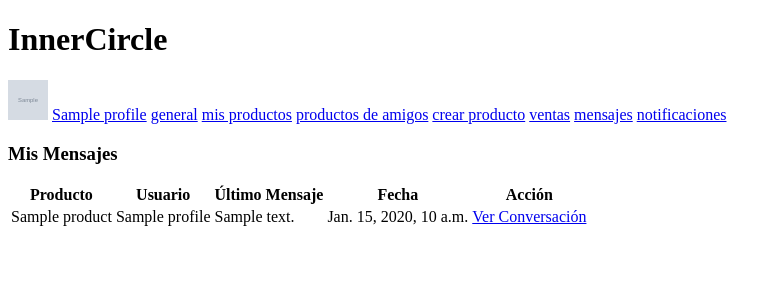
After one commit to sergiodev44/InnerCircle, a Django app: page /inner/mensajes/ in a window 1280 px wide. The commit adds this page. Shown: the top 300 px of the page, without its empty margins (0-781 px from the left). Run offline with Django 5.2, Linux system fonts and the light colour scheme; a user stored in the database is signed in; tables that the repository leaves empty hold one stand-in row (values such as "Sample post"); grey boxes marked "Sample" are stand-in pictures.

Commit message:
mensajes fixing stuff

```diff
--- a/proyecto_final/inner_circle/templates/inner_circle/base.html
+++ b/proyecto_final/inner_circle/templates/inner_circle/base.html
@@ -31,6 +31,7 @@
     <a href="{% url 'inner_circle:amigos_product_list' %}">productos de amigos</a>
     <a href="{% url 'inner_circle:product_create' %}">crear producto</a>
     <a href="{% url 'inner_circle:ventas_list' pk=request.user.profile.pk %}">ventas</a>
+    <a href="{% url 'inner_circle:mensajes_list' %}">mensajes</a>
     <a href="{% url 'inner_circle:profile_notis' pk=request.user.profile.pk %}">notificaciones</a>
 
 
--- a/proyecto_final/inner_circle/templates/inner_circle/mensajeForm.html
+++ b/proyecto_final/inner_circle/templates/inner_circle/mensajeForm.html
@@ -12,5 +12,5 @@
     <button type="submit">Enviar</button>
 </form>
 
-<a href="{% url 'inner_circle:conversacion_detail' product_pk=producto.pk user_pk=receptor.pk %}">Volver a conversación</a>
+<a href="{% url 'inner_circle:producto_detail' pk=producto.pk %}">Volver al producto</a>
 {% endblock main %}
--- /dev/null
+++ b/proyecto_final/inner_circle/templates/inner_circle/mensajesList.html
@@ -0,0 +1,54 @@
+{% extends "base.html" %}
+{% block main %}
+<h3>Mis Mensajes</h3>
+
+{% if conversaciones %}
+    <table>
+        <thead>
+            <tr>
+                <th>Producto</th>
+                <th>Usuario</th>
+                <th>Último Mensaje</th>
+                <th>Fecha</th>
+                <th>Acción</th>
+            </tr>
+        </thead>
+        <tbody>
+            {% for conv in conversaciones %}
+                {% if request.user == conv.usuario1 %}
+                    {% with otro_usuario=conv.usuario2 %}
+                <tr>
+                    <td>{{ conv.producto.nombre }}</td>
+                    <td>{{ otro_usuario.profile.nombre_tag }}</td>
+                    <td>{{ conv.mensajes.last.contenido|truncatewords:10 }}</td>
+                    <td>{{ conv.mensajes.last.created_at }}</td>
+                    <td>
+                        <a href="{% url 'inner_circle:conversacion_detail' conversation_id=conv.pk %}">
+                            Ver Conversación
+                        </a>
+                    </td>
+                </tr>
+                    {% endwith %}
+                {% else %}
+                    {% with otro_usuario=conv.usuario1 %}
+                <tr>
+                    <td>{{ conv.producto.nombre }}</td>
+                    <td>{{ otro_usuario.profile.nombre_tag }}</td>
+                    <td>{{ conv.mensajes.last.contenido|truncatewords:10 }}</td>
+                    <td>{{ conv.mensajes.last.created_at }}</td>
+                    <td>
+                        <a href="{% url 'inner_circle:conversacion_detail' conversation_id=conv.pk %}">
+                            Ver Conversación
+                        </a>
+                    </td>
+                </tr>
+                    {% endwith %}
+                {% endif %}
+            {% endfor %}
+        </tbody>
+    </table>
+{% else %}
+    <p>No tienes mensajes aún</p>
+{% endif %}
+
+{% endblock main %}
--- a/proyecto_final/inner_circle/templates/inner_circle/productDetail.html
+++ b/proyecto_final/inner_circle/templates/inner_circle/productDetail.html
@@ -13,7 +13,7 @@
 <p><strong>Vendedor:</strong> {{ producto.user.profile.nombre_tag }}</p>
 
 {% if request.user.is_authenticated and request.user != producto.user %}
-    <a href="{% url 'inner_circle:conversacion_detail' product_pk=producto.pk user_pk=producto.user.pk %}">
+    <a href="{% url 'inner_circle:iniciar_conversacion' product_pk=producto.pk user_pk=producto.user.pk %}">
         <button>Contactar Vendedor</button>
     </a>
     <a href="{% url 'inner_circle:venta_crear' pk=producto.pk %}">
--- a/proyecto_final/inner_circle/urls.py
+++ b/proyecto_final/inner_circle/urls.py
@@ -4,7 +4,7 @@ from .views import profileDetailView,profileUpdateView, profileDeleteView, userC
 from .views import productListView,misProductosListView, amigosProductListView, productDetailView, productCreateView, productUpdateView, productDeleteView
 from .views import ventaDetailView, ventaCreateView, ventasList, resenaDetailView, resenaCreateView, resenaDeleteView
 from .views import frequestCreateView, frRequestResponseView, friendDeleteView
-from .views import profileNotis, conversacionDetailView, mensajeCreateView
+from .views import profileNotis, conversacionDetailView, iniciarConversacionView, mensajesListView
 
 app_name = "inner_circle"
 
@@ -44,7 +44,8 @@ urlpatterns = [
     path('notificaciones/<int:pk>/', profileNotis.as_view(), name="profile_notis" ),
 
     # Mensajes
-    path('conversacion/<int:product_pk>/<int:user_pk>/', conversacionDetailView.as_view(), name="conversacion_detail"),
-    path('mensaje/crear/', mensajeCreateView.as_view(), name="mensaje_create"),
+    path('conversacion/<int:conversation_id>/', conversacionDetailView.as_view(), name="conversacion_detail"),
+    path('conversacion/iniciar/<int:product_pk>/<int:user_pk>/', iniciarConversacionView.as_view(), name="iniciar_conversacion"),
+    path('mensajes/', mensajesListView.as_view(), name="mensajes_list"),
 
 ]
--- a/proyecto_final/inner_circle/views.py
+++ b/proyecto_final/inner_circle/views.py
@@ -1,4 +1,4 @@
-from .models import Profile, Product, Venta, Resena, User, FriendRequest, Mensaje, Mensaje
+from .models import Profile, Product, Venta, Resena, User, FriendRequest, Mensaje, Conversation
 from django.urls import reverse_lazy
 from django.views.generic import ListView, DeleteView, UpdateView, DetailView, CreateView
 from django.contrib.auth.mixins import LoginRequiredMixin, UserPassesTestMixin
@@ -7,7 +7,6 @@ from django.views import View
 from django.views.generic import TemplateView
 from django.shortcuts import redirect
 from django.shortcuts import render
-from django.db.models import Q
 from django.db.models import Q
 
 # USER
@@ -87,7 +86,7 @@ class productUpdateView(LoginRequiredMixin,UserPassesTestMixin,UpdateView,):
     model = Product
     form_class = ProductForm
     template_name = "productForm.html"
-    success_url = reverse_lazy("inner:producto_list")
+    success_url = reverse_lazy("inner_circle:producto_list")
     def test_func(self):
         return self.request.user.pk == self.get_object().user.pk
 
@@ -307,32 +306,59 @@ class profileNotis(LoginRequiredMixin, TemplateView):
 # REMEMBER #
 ### Esta bien necesita revisión ###
 
-class conversacionDetailView(LoginRequiredMixin, UserPassesTestMixin, TemplateView):
-    template_name = "inner_circle/conversacion.html"
+class conversacionDetailView(LoginRequiredMixin, UserPassesTestMixin, View):
 
     def test_func(self):
+        conversation = Conversation.objects.get(pk=self.kwargs['conversation_id'])
+        return self.request.user in [conversation.usuario1, conversation.usuario2]
+
+    def get(self, request, *args, **kwargs):
+        conversation = Conversation.objects.get(pk=self.kwargs['conversation_id'])
+        usuario_actual = request.user
+        otro_user = conversation.usuario2 if usuario_actual == conversation.usuario1 else conversation.usuario1
+
+        mensajes = conversation.mensajes.all()
+
+        context = {
+            'mensajes': mensajes,
+            'conversation': conversation,
+            'producto': conversation.producto,
+            'otro_usuario': otro_user,
+            'form': MensajeForm()
+        }
+        return render(request, 'inner_circle/conversacion.html', context)
+
+    def post(self, request, *args, **kwargs):
+        conversation = Conversation.objects.get(pk=self.kwargs['conversation_id'])
+        form = MensajeForm(request.POST)
+
+        if form.is_valid():
+            mensaje = form.save(commit=False)
+            mensaje.sender = request.user
+            mensaje.conversation = conversation
+            mensaje.save()
+
+        return redirect('inner_circle:conversacion_detail', conversation_id=conversation.pk)
+
+
+class iniciarConversacionView(LoginRequiredMixin, View):
+
+    def get(self, request, *args, **kwargs):
         producto = Product.objects.get(pk=self.kwargs['product_pk'])
         otro_user = User.objects.get(pk=self.kwargs['user_pk'])
 
-        return (self.request.user == producto.user or otro_user == producto.user)
+        # Validar que no sea el mismo usuario
+        if request.user == otro_user:
+            return redirect('inner_circle:producto_detail', pk=producto.pk)
 
-    def get_context_data(self, **kwargs):
-        context = super().get_context_data(**kwargs)
+        # get_or_create conversation
+        conversation, created = Conversation.objects.get_or_create(
+            producto=producto,
+            usuario1=request.user,
+            usuario2=otro_user
+        )
 
-        producto = Product.objects.get(pk=self.kwargs['product_pk'])
-        otro_user = User.objects.get(pk=self.kwargs['user_pk'])
-        usuario_actual = self.request.user
-
-        mensajes = Mensaje.objects.filter(
-            Q(sender=usuario_actual, receptor=otro_user, producto=producto) |
-            Q(sender=otro_user, receptor=usuario_actual, producto=producto)
-        ).order_by('created_at')
-
-        context['mensajes'] = mensajes
-        context['producto'] = producto
-        context['otro_usuario'] = otro_user
-        context['vendedor'] = usuario_actual == producto.user
-        return context
+        return redirect('inner_circle:conversacion_detail', conversation_id=conversation.pk)
 
 
 class mensajeCreateView(LoginRequiredMixin, CreateView):
@@ -342,23 +368,48 @@ class mensajeCreateView(LoginRequiredMixin, CreateView):
 
     def get_success_url(self):
         return reverse_lazy("inner_circle:conversacion_detail",
-                          kwargs={"product_pk": self.object.producto.pk,
-                                 "user_pk": self.object.receptor.pk})
+                          kwargs={"conversation_id": self.object.conversation.pk})
 
     def form_valid(self, form):
         producto = Product.objects.get(pk=self.request.POST.get('producto'))
-        receptor = User.objects.get(pk=self.request.POST.get('receptor'))
+        otro_user = User.objects.get(pk=self.request.POST.get('receptor'))
+
+        # Crear o obtener la conversation
+        conversation, created = Conversation.objects.get_or_create(
+            producto=producto,
+            usuario1=self.request.user,
+            usuario2=otro_user
+        )
 
         form.instance.sender = self.request.user
-        form.instance.receptor = receptor
-        form.instance.producto = producto
+        form.instance.conversation = conversation
 
         return super().form_valid(form)
 
     def get_context_data(self, **kwargs):
         context = super().get_context_data(**kwargs)
-        producto = Product.objects.get(pk=self.request.POST.get('producto'))
-        receptor = User.objects.get(pk=self.request.POST.get('receptor'))
-        context['producto'] = producto
-        context['receptor'] = receptor
+        producto_id = self.request.GET.get('producto') or self.request.POST.get('producto')
+        receptor_id = self.request.GET.get('receptor') or self.request.POST.get('receptor')
+
+        if producto_id and receptor_id:
+            context['producto'] = Product.objects.get(pk=producto_id)
+            context['receptor'] = User.objects.get(pk=receptor_id)
         return context
+
+
+
+# REMEMBER #
+### Esta bien necesita revisión ###
+class mensajesListView(LoginRequiredMixin, TemplateView):
+    template_name = "inner_circle/mensajesList.html"
+
+    def get_context_data(self, **kwargs):
+        context = super().get_context_data(**kwargs)
+        usuario = self.request.user
+
+        conversaciones = Conversation.objects.filter(
+            Q(usuario1=usuario) | Q(usuario2=usuario)
+        ).prefetch_related('mensajes')
+
+        context['conversaciones'] = conversaciones
+        return context
--- a/proyecto_final/mysite/urls.py
+++ b/proyecto_final/mysite/urls.py
@@ -22,7 +22,7 @@ from django.conf.urls.static import static
 
 urlpatterns = [
     path('admin/', admin.site.urls),
-    path('', RedirectView.as_view(url='/inner/')),
+    path('', RedirectView.as_view(url='accounts/login/')),
     path('inner/', include("inner_circle.urls")),
     path('accounts/', include("django.contrib.auth.urls")),
 ] + static(settings.MEDIA_URL, document_root=settings.MEDIA_ROOT)
```
Also changed, not shown: proyecto_final/inner_circle/models.py (+19 -2 lines), proyecto_final/inner_circle/templates/inner_circle/amigosProductList.html (+7 -0 lines), proyecto_final/inner_circle/templates/inner_circle/conversacion.html (+12 -15 lines), proyecto_final/inner_circle/migrations/0004_remove_mensaje_producto_remove_mensaje_receptor_and_more.py (added).
